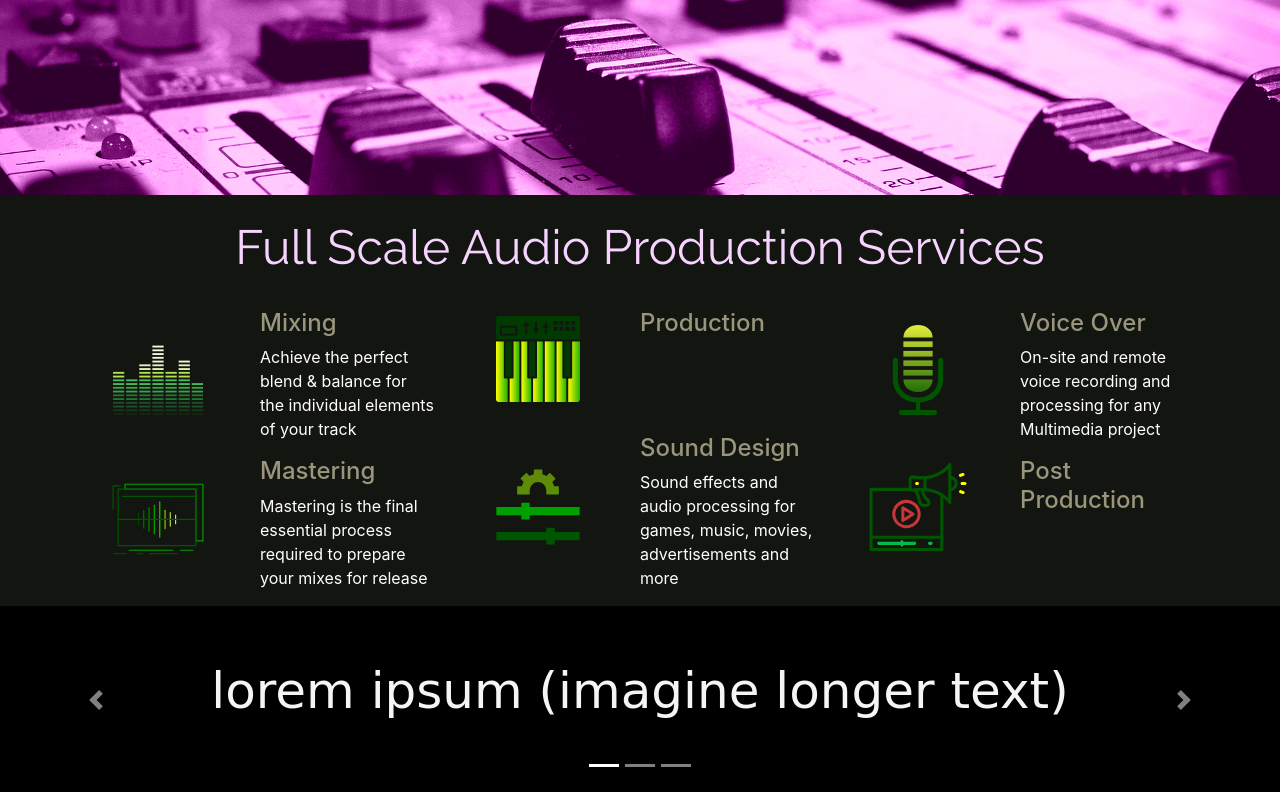
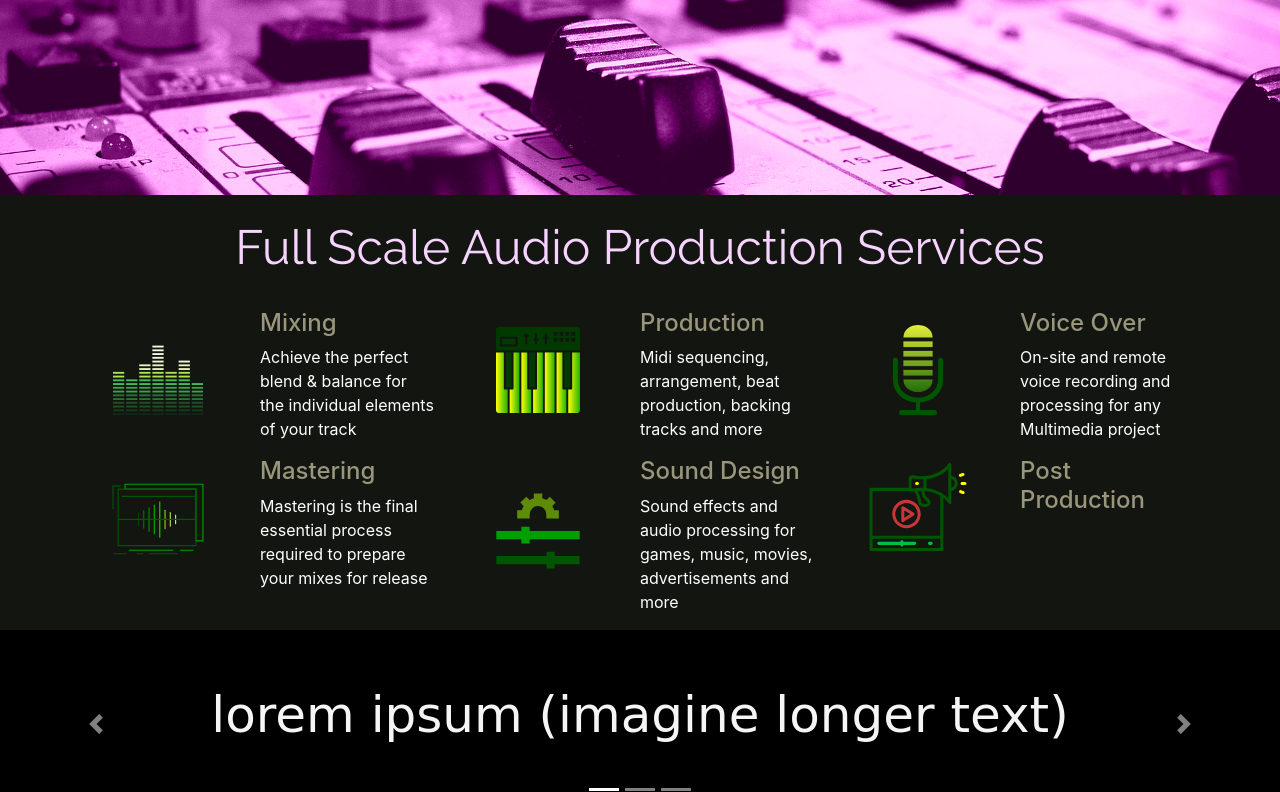
Before and after one commit to dayna-j/studio-website, a PHP site: page / in a window 1280 px wide. Shown: the part 96-888 px from the top of the page. Run offline with PHP 8.4, Linux system fonts and the light colour scheme; some libraries are stand-ins or nearby versions; some web fonts are replaced.

Commit message:
added description for production service

```diff
--- a/index.php
+++ b/index.php
@@ -54,7 +54,7 @@
                             </div>
                             <div class="col">
                                 <h4 class='service-label'>Production</h4>
-                                <p class='text-white'></p>
+                                <p class='text-white'>Midi sequencing, arrangement, beat production, backing tracks and more</p>
                             </div>
                         </div>
                         <div class="row">
```
